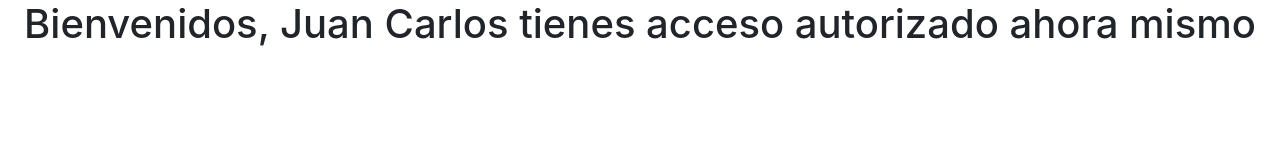
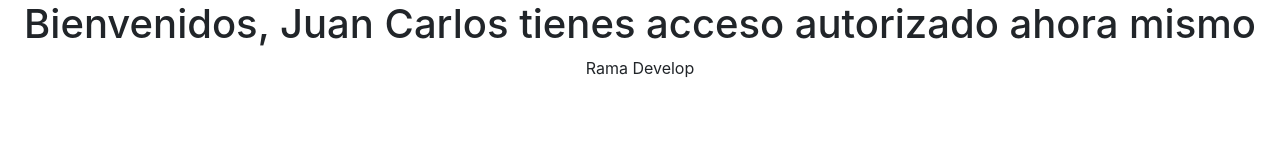
Before and after one commit to Sebastoss/practicasReact, a React (Create React App) app: page / in a window 1280 px wide. Shown: the top 160 px of the page. Built offline with nearby package versions, Linux system fonts and the light colour scheme.

Commit message:
cambios con gpt

```diff
--- a/src/componentes/Acceder.js
+++ b/src/componentes/Acceder.js
@@ -1,5 +1,10 @@
 function AccesoAutorizado(props){
-    return <h1>Bienvenidos, {props.nombre} tienes acceso autorizado ahora mismo</h1>;
+    return (
+            <>
+                <h1>Bienvenidos, {props.nombre} tienes acceso autorizado ahora mismo</h1>
+                <p>Rama Develop</p>
+            </>
+    );
 }
 
 function AccesoNoAutorizado(props){
```
